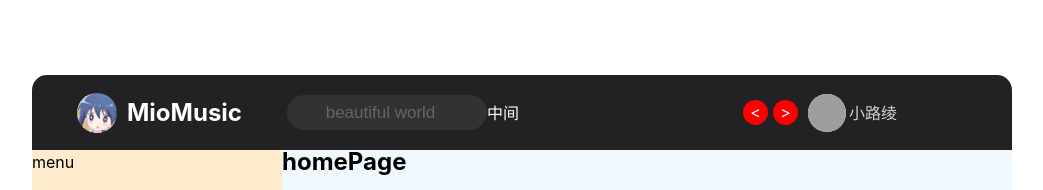
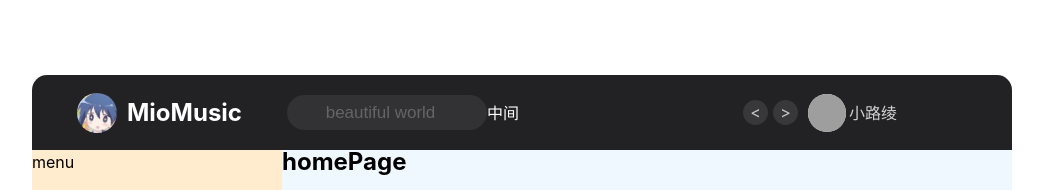
Before and after one commit to Mioayaya/MioMusic, a React (Vite) app: page /home in a window 1280 px wide. Shown: the top 190 px of the page, without its empty margins (118-1161 px from the left). Built offline with nearby package versions, Linux system fonts and the light colour scheme; grey boxes are pictures that could not be loaded.

Commit message:
header ui搭建

```diff
--- a/src/common/ThemeColor.ts
+++ b/src/common/ThemeColor.ts
@@ -24,6 +24,8 @@ const ThemeColor = {
       listMessage:'#909090',
       listMessageHover:'#b4b4b4',
       listEffect:'#5e5e5e',
+      btnRoute: '#c8c8c9',
+      btnRouteForbid: '#5d5d5f'
     },
     public: {
       headerFooter: '#222225',
--- a/src/page-web/cmps/header/components/header-right/styles.ts
+++ b/src/page-web/cmps/header/components/header-right/styles.ts
@@ -18,16 +18,16 @@ export const MioWebHeaderRightDiv = styled.div<Iprops>`
     user-select: none;
     cursor: pointer;
     .last-page,.next-page {
-      color: #fff;
+      color: ${p => ThemeColor[p.theme].font.btnRoute};
       width: 25px;
       height: 25px;
       line-height: 25px;
       text-align: center;
-      background-color: red;
+      background-color: rgba(255,255,255,0.1);
       border-radius: 50%;
     }
     .btn-forbid {
-
+      color: ${p => ThemeColor[p.theme].font.btnRouteForbid};
     }
   }
 
```
